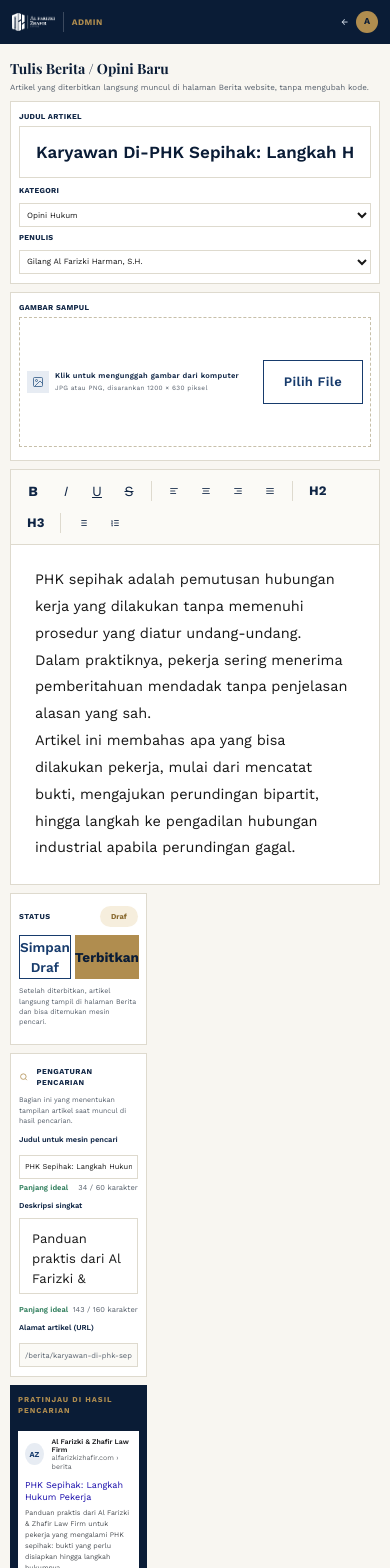
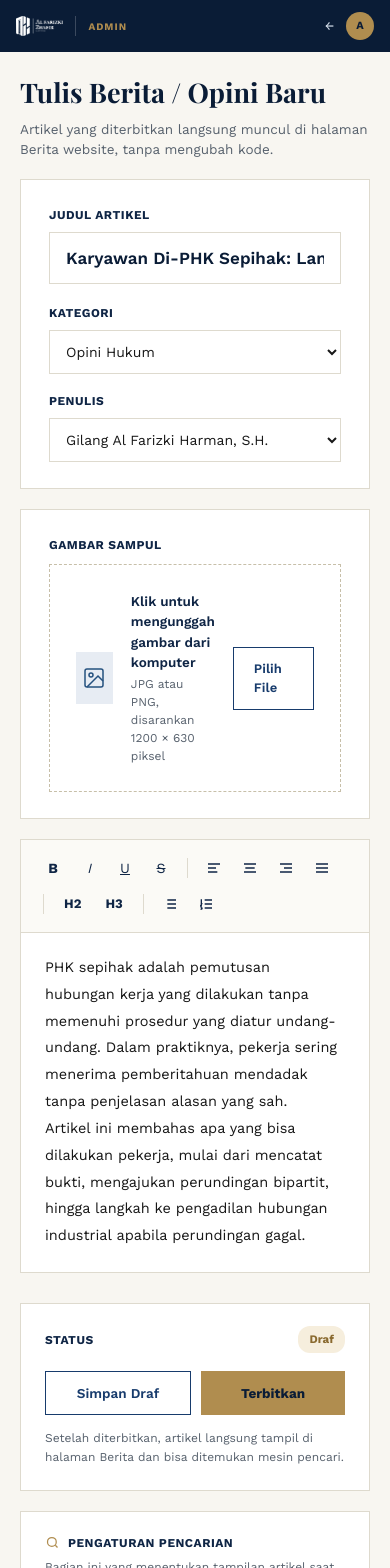
Before and after one commit to alfarizkizhafirlawfirm-ai/alfarizkizhafirlawfirm, a Next.js app: page /admin/berita/baru in a window 390 px wide. Shown: the top 1568 px of the page. Built offline with nearby package versions, Linux system fonts and the light colour scheme; no server answers.

Commit message:
Remove hardcoded !important mobile media queries that break Tailwind responsive classes

```diff
--- a/app/globals.css
+++ b/app/globals.css
@@ -258,143 +258,8 @@ h1, h2, h3, h4, h5, h6 {
 .bullet-row{display:flex;align-items:flex-start;gap:12px;}
 .bullet-dot{flex:0 0 8px;width:8px;height:8px;border-radius:50%;background:var(--gold);margin-top:7px;}
 
-/* Custom CSS from login.html */
-@media (max-width: 1100px){
-  .panel{width:40% !important;padding:44px 36px !important;}
-  .panel h2{font-size:27px !important;}
-  .panel .cek span:last-child{font-size:12.5px !important;}
-  .formwrap{padding:40px 36px !important;}
-}
-
-@media (max-width: 760px){
-  .panel{width:36% !important;padding:28px 14px !important;justify-content:space-between !important;}
-  .panel .logo{height:30px !important;margin-bottom:22px !important;}
-  .panel h2{font-size:15px !important;margin-bottom:0 !important;}
-  .panel p{font-size:9px !important;line-height:1.6 !important;margin-top:10px;}
-  .panel .cek{gap:8px !important;margin-top:auto;}
-  .panel .cek span:first-child{width:16px !important;height:16px !important;flex:0 0 16px;}
-  .panel .cek svg{width:8px !important;height:8px !important;}
-  .panel .cek span:last-child{font-size:7.5px !important;line-height:1.35;}
-  .panel .cek > div{gap:6px !important;}
-  .panel .kincir{width:170px !important;left:-50px !important;bottom:-30px !important;}
-  .formwrap{padding:28px 16px !important;align-items:flex-start !important;}
-  .formwrap h1{font-size:20px !important;margin:8px 0 6px !important;}
-  .formwrap > div > span:first-child{font-size:10px !important;letter-spacing:1.5px !important;}
-  .formwrap .ket{font-size:11.5px !important;margin-bottom:20px !important;}
-  .formwrap label{font-size:11.5px !important;}
-  .formwrap input[type=email], .formwrap input[type=password]{height:42px !important;font-size:13px !important;padding:0 12px !important;}
-  .formwrap .baris{flex-wrap:wrap;gap:8px;margin-bottom:20px !important;}
-  .formwrap .baris label, .formwrap .baris a{font-size:11.5px !important;}
-  .formwrap button{height:44px !important;font-size:13.5px !important;}
-  .formwrap .kaki{font-size:11px !important;margin-top:18px !important;}
-}
-
-/* CSS Admin & Editor */
-    .row-hover:hover{background:#FAF8F3;}
-
-    /* TABLET */
-    @media (max-width: 1100px){
-      .abar{padding:0 22px !important;}
-      .konten{padding:30px 26px !important;}
-      .tbl-row{grid-template-columns:2.2fr 1fr 1fr 0.9fr 1fr !important;gap:12px !important;padding-left:20px !important;padding-right:20px !important;}
-      .statgrid{gap:14px !important;}
-    }
-
-    /* HP — susunan sama persis dengan laptop, hanya diperkecil */
-    @media (max-width: 760px){
-      .abar{padding:0 12px !important;height:44px !important;flex-basis:44px !important;}
-      .abar img{height:18px !important;}
-      .abar-kiri{gap:8px !important;}
-      .abar-kiri > span:last-child{font-size:8.5px !important;gap:4px !important;letter-spacing:0.5px !important;}
-      .abar-kiri svg{width:10px !important;height:10px !important;}
-      .abar-kanan{gap:9px !important;}
-      .abar-kanan a, .abar-kanan span{font-size:9px !important;}
-      .abar-kanan svg{width:11px !important;height:11px !important;}
-      .abar-kanan > div{gap:5px !important;}
-      .avatar{width:22px !important;height:22px !important;font-size:8px !important;}
-
-      .konten{padding:18px 12px !important;}
-      .remah{font-size:9px !important;margin-bottom:5px !important;}
-      .kepala h1{font-size:17px !important;}
-      .btn-tulis{font-size:10px !important;padding:9px 10px !important;gap:5px !important;white-space:nowrap;}
-      .btn-tulis svg{width:11px !important;height:11px !important;}
-
-      .statgrid{gap:6px !important;margin-bottom:18px !important;}
-      .statgrid > div{padding:10px 8px !important;}
-      .statgrid > div > div:first-child{font-size:17px !important;}
-      .statgrid > div > div:last-child{font-size:8px !important;line-height:1.3 !important;}
-
-      .tbl-atas{padding:10px 10px !important;}
-      .tbl-atas h2{font-size:12px !important;}
-      .tbl-atas span{font-size:8.5px !important;padding:4px 7px !important;}
-      .tbl-atas > div{gap:4px !important;}
-
-      .tbl-row{grid-template-columns:2.2fr 1fr 0.9fr 0.95fr 1.35fr !important;gap:5px !important;padding-left:10px !important;padding-right:10px !important;padding-top:10px !important;padding-bottom:10px !important;}
-      .tbl-row > span{font-size:7.5px !important;letter-spacing:0.3px !important;}
-      .tbl-row .judul{font-size:9px !important;}
-      .tbl-row .slug{font-size:7px !important;}
-      .tbl-row .status{font-size:7.5px !important;padding:3px 5px !important;}
-      .tbl-row .aksi{gap:3px !important;}
-      .tbl-row .aksi svg{width:10px !important;height:10px !important;}
-
-      .pager{padding:10px !important;}
-      .pager span{font-size:8.5px !important;}
-      .pager > div{gap:4px !important;}
-      .pager > div > span{padding:4px 6px !important;}
-    }
-
-    input,textarea,select{font-family:'Work Sans',sans-serif;}
-
-    /* TABLET */
-    @media (max-width: 1100px){
-      .abar{padding:0 22px !important;}
-      .badan{padding:28px 26px !important;gap:22px !important;}
-      .samping{width:310px !important;flex-basis:310px !important;}
-    }
-
-    /* HP — editor kiri, panel pengaturan kanan, sama seperti laptop */
-    @media (max-width: 760px){
-      .abar{padding:0 12px !important;height:44px !important;flex-basis:44px !important;}
-      .abar img{height:18px !important;}
-      .abar-kiri{gap:8px !important;}
-      .abar-kiri > span:last-child{font-size:8.5px !important;letter-spacing:0.5px !important;}
-      .abar-kanan{gap:8px !important;}
-      .abar-kanan a, .abar-kanan span{font-size:9px !important;}
-      .abar-kanan > span{gap:5px !important;}
-      .avatar{width:22px !important;height:22px !important;font-size:8px !important;}
-
-      .badan{padding:14px 10px !important;gap:8px !important;}
-      .editor{gap:8px !important;}
-      .samping{width:37% !important;flex:0 0 37% !important;gap:8px !important;}
-      .editor h1{font-size:14px !important;margin-bottom:3px !important;}
-      .editor > div:first-child p{font-size:8px !important;line-height:1.4;}
-      .kartu{padding:9px 8px !important;}
-      .kartu label, .kartu > span{font-size:7.5px !important;margin-bottom:4px !important;letter-spacing:0.3px !important;}
-      #judul{height:28px !important;font-size:9px !important;padding:0 6px !important;}
-      .dua-kolom{gap:5px !important;margin-top:7px !important;}
-      .dua-kolom select{height:24px !important;font-size:8px !important;padding:0 3px !important;}
-      .unggah{padding:7px !important;gap:6px !important;}
-      .unggah > span:first-child{width:22px !important;height:22px !important;flex:0 0 22px;}
-      .unggah > span:first-child svg{width:12px !important;height:12px !important;}
-      .unggah div div:first-child{font-size:7.5px !important;}
-      .unggah div div:last-child{font-size:6.5px !important;}
-      .kotak-isi{min-height:220px !important;}
-      .kotak-isi > div:first-child{padding:5px 6px !important;gap:0 !important;}
-      .kotak-isi > div:first-child svg{width:10px !important;height:10px !important;}
-      #isi{font-size:8.5px !important;padding:8px 8px !important;line-height:1.65 !important;}
-
-      .samping > div{padding:9px 8px !important;}
-      .samping span, .samping label{font-size:7.5px !important;}
-      .samping p{font-size:7px !important;line-height:1.45 !important;margin-top:6px !important;margin-bottom:8px !important;}
-      .samping > div:first-child > div:first-child{margin-bottom:8px !important;}
-      .samping > div:first-child > div:nth-child(2){gap:4px !important;}
-      .samping input{height:24px !important;font-size:7.5px !important;padding:0 5px !important;}
-      .samping > div > div{margin-top:3px !important;margin-bottom:7px !important;}
-      .samping svg{width:10px !important;height:10px !important;}
-      .samping > div:last-child > div{padding:7px !important;}
-      .samping > div:last-child > div div{font-size:7px !important;}
-      .samping > div:last-child > div > div:nth-child(2){font-size:9px !important;}
-    }
+.row-hover:hover{background:#FAF8F3;}
+input,textarea,select{font-family:var(--font-sans),sans-serif;}
 
 /* Typography for Single Article */
 .prose-artikel h1, .prose-artikel h2, .prose-artikel h3, .prose-artikel h4 {
```
